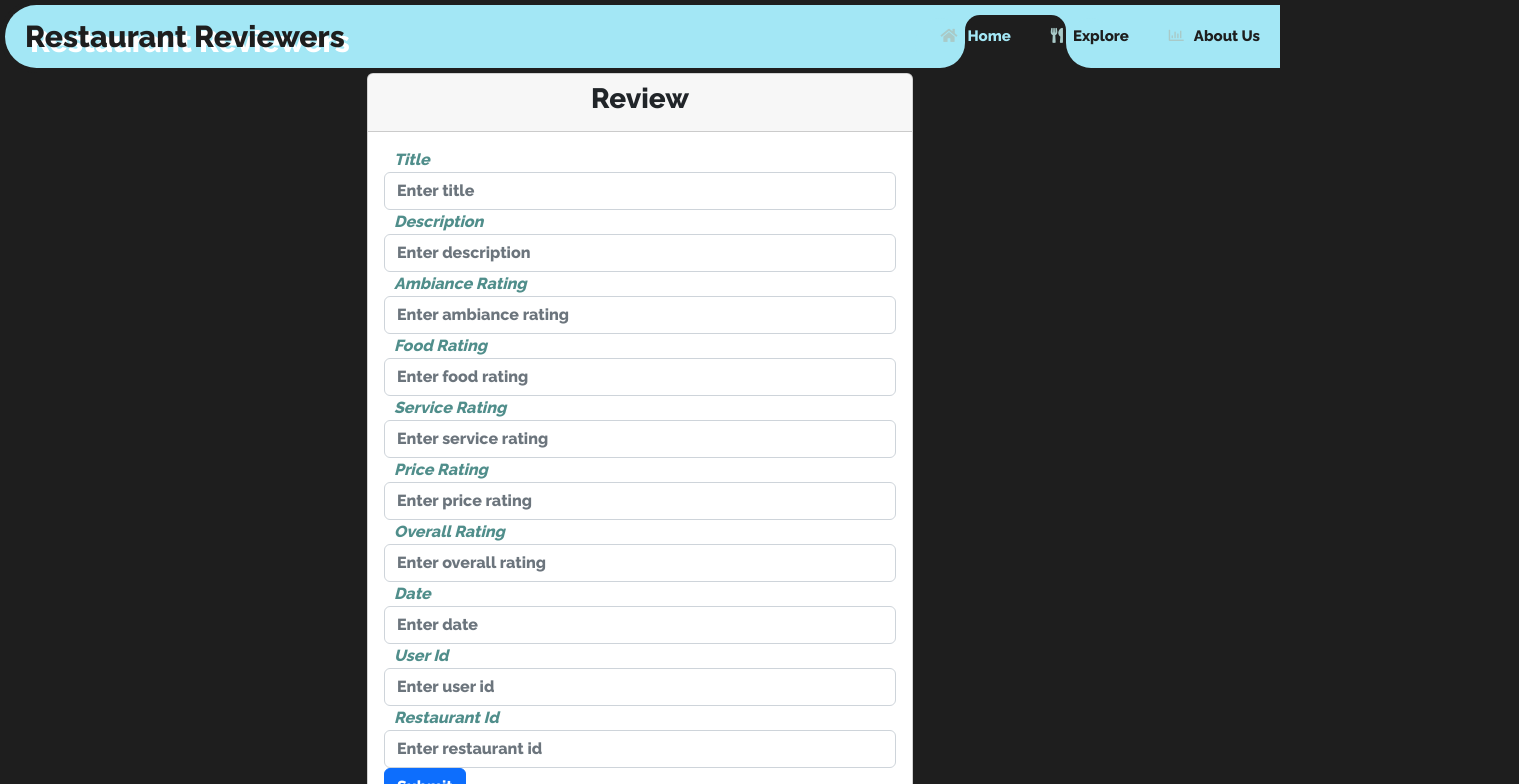
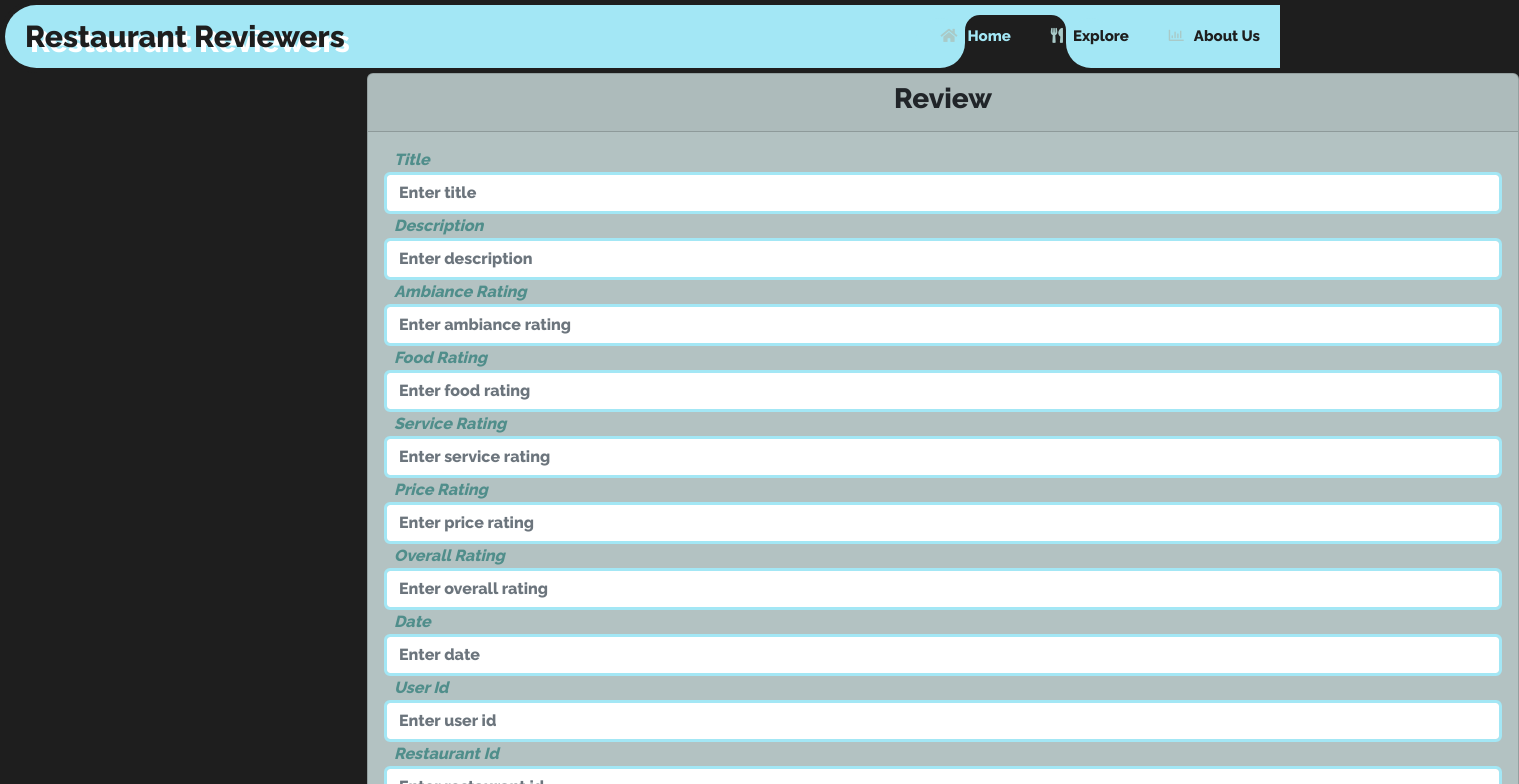
Before and after one commit to mgt306/Restaurant-Reviewer, a React (Create React App) app in the folder front-end/: page /review in a window 1280 px wide. Shown: the top 784 px of the page, 1519 px wide, since content can reach past the window. Built offline with nearby package versions, Linux system fonts and the light colour scheme; no server answers.

Commit message:
Update GenericReview.css

```diff
--- a/front-end/src/Pages/Register/GenericReview.css
+++ b/front-end/src/Pages/Register/GenericReview.css
@@ -1,3 +1,19 @@
-.container {
-    top: 20%;
+.container{
+    align-items: center;
+    top:30%;
+    left:10%;
 }
+.card{
+    min-width: 90vw;
+    max-width: 90vw;
+    background-color: #b3c2c2;
+}
+.headings{
+    color:black;
+    font-style: normal;
+    padding: 3px;
+}
+.form-control{
+    border-color:#a3e7f5;
+    border-width: 3px;
+}
```
